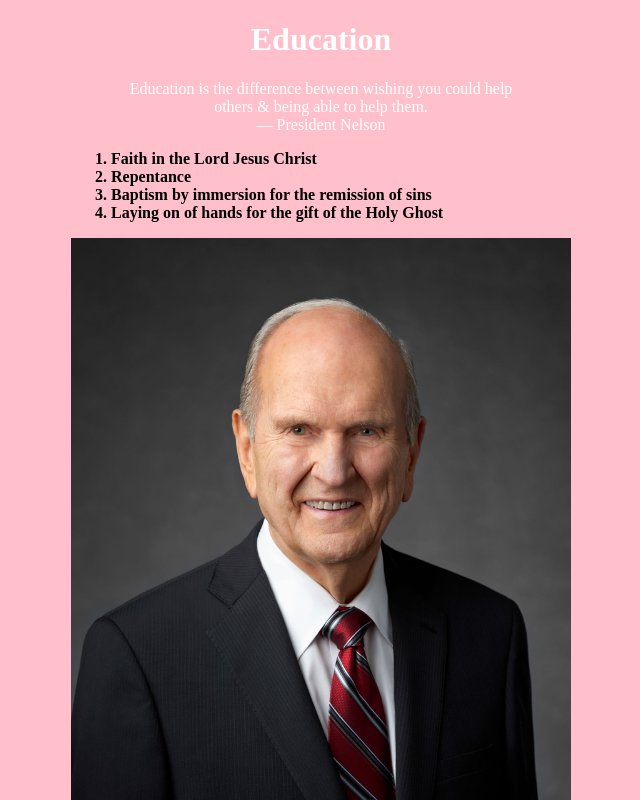
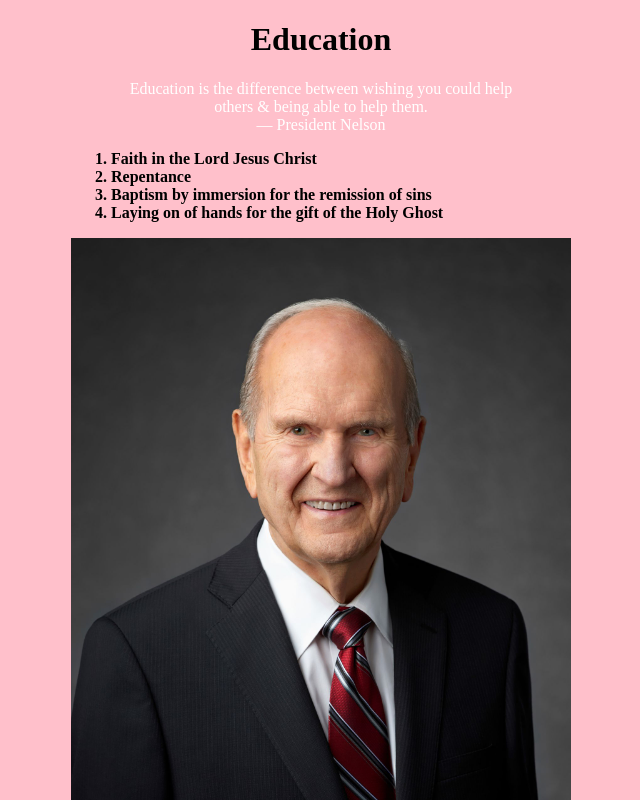
Before and after one commit to blizzardengle/wdd-130-w23, a plain HTML site: page ice/week-4.html in a window 1280 px wide. In both pictures the pointer is over the element "Education". Shown: the top 800 px of the page, without its empty margins (319-959 px from the left). Drawn offline with Linux system fonts and the light colour scheme.

Commit message:
added hover example

```diff
--- a/ice/css/week-4.css
+++ b/ice/css/week-4.css
@@ -18,6 +18,10 @@ h1 {
 	text-align: center;
 }
 
+h1:hover {
+	color: var(--primary-font-color);
+}
+
 img {
 	max-width: 100%;
 }
```
